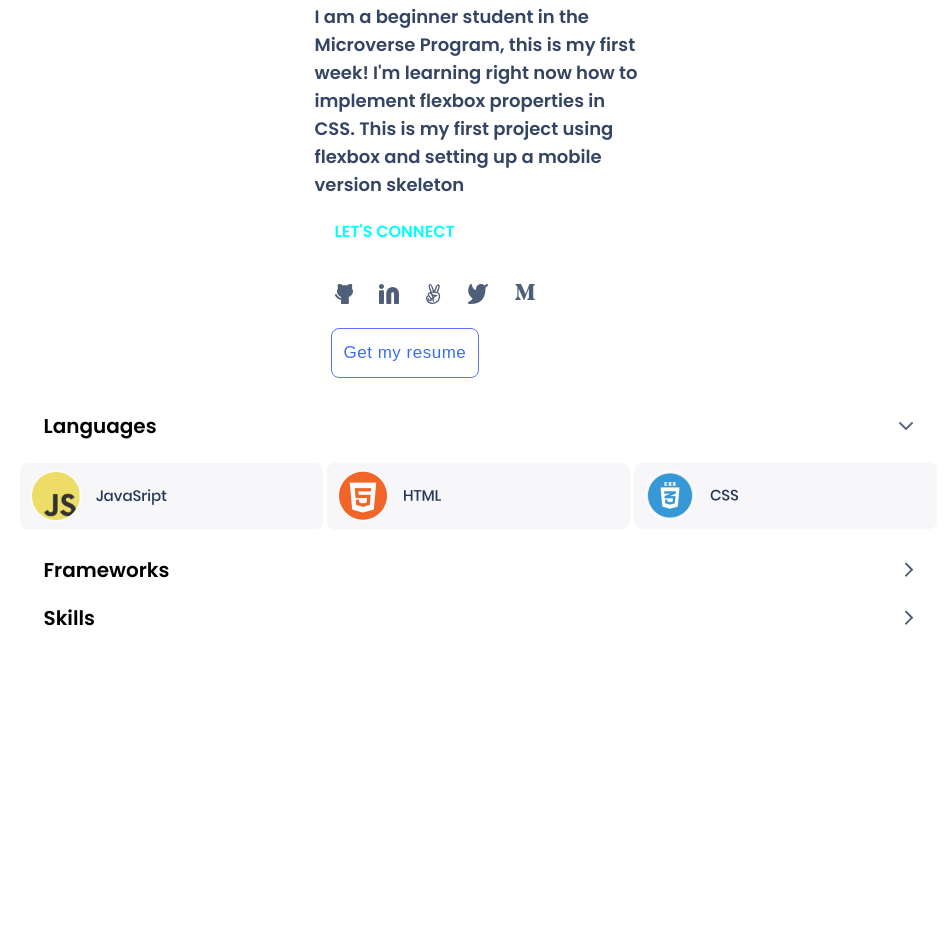
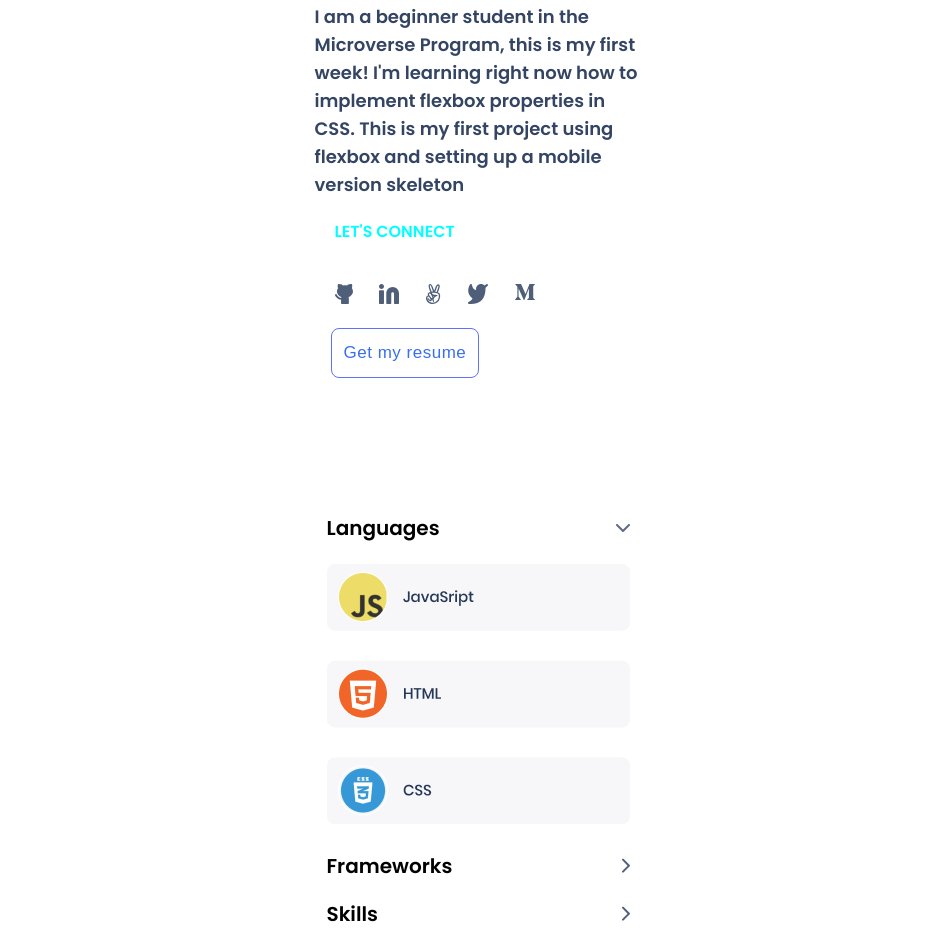
Before and after one commit to FredsephT32/Set-up-first-Portfolio, a website: page index.html in a window 1280 px wide. Shown: the part 4285-5235 px from the top of the page, without its empty margins (162-1106 px from the left). Before the commit the page ends 5053 px from the top, so only its background shows below. Drawn offline with Linux system fonts and the light colour scheme.

Commit message:
li tag attempt

```diff
--- a/index.html
+++ b/index.html
@@ -153,21 +153,24 @@
                 </div>
                  <div class="project-check"> <button type="button">Get my resume</button> </div>
             </div>
-            <div class="catapulte">
-                    <ul>
-                        <li class="Languages">Languages <img src="/Images/Arrow_down.svg" alt="Arrow_down"></li>
+          </section>
 
-                              <img src="/Images/JavaScript-bar.png" alt="javaScript">
+            <section class="Programs-section"></section>
+            <div class="catapulte-container">
+              <li class="lang-label">Languages<img src="/Images/Arrow_down.svg" alt="Arrow_down"></li>
 
-                              <img src="/Images/HTML-bar.png" alt="HTML">
-
-                              <img src="/Images/CSS-bar.png" alt="CSS">
+                             <li><div><img src="/Images/JavaScript-bar.png" alt="javaScript"></div></li>
+                              <li><div><img src="/Images/HTML-bar.png" alt="HTML"></div></li>
+                              <li><div><img src="/Images/CSS-bar.png" alt="CSS"></div></li>
 
                         <li class="Frameworks">Frameworks <img src="/Images/Arrow_right.svg" alt="Arrow_right"></li>
                         <li class="Skills">Skills <img src="/Images/Arrow_right.svg" alt="Arrow_right"></li>
-                    </ul>
+
             </div>
+
           </section>
+
+
 
 </body>
 </html>
--- a/styles.css
+++ b/styles.css
@@ -250,7 +250,7 @@ button:hover {
   color: #172b4d;
 }
 
-.catapulte li {
+.catapulte-container li {
   list-style: none;
   display: flex;
   justify-content: space-between;
```
